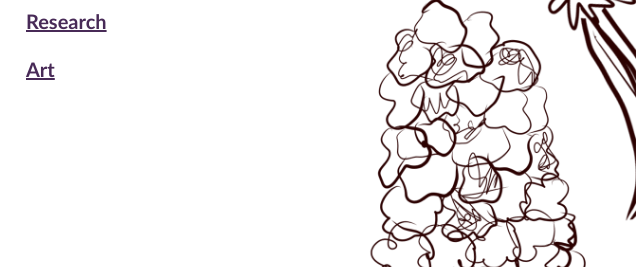
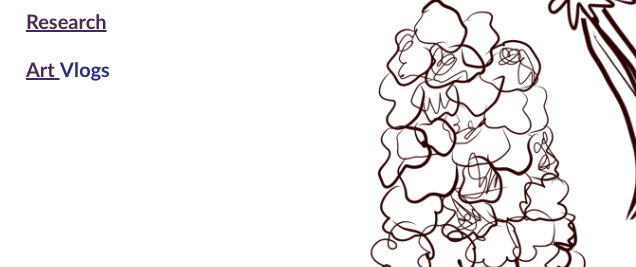
Before and after one commit to schatzju/schatzju.github.io_old, a plain HTML site: page index.html in a window 1280 px wide. Shown: the part 398-665 px from the top of the page, 644-1280 px from the left. Drawn offline with Linux system fonts and the light colour scheme; a web font is replaced by a local one.

Commit message:
Update index.html

```diff
--- a/index.html
+++ b/index.html
@@ -46,6 +46,8 @@
 
                 <div id="research_button";style="text-align: left;" class="header-button"> <u>Research </u></div>
                 <div id="art_button"; style="text-align: left;" class="header-button"> <u>Art </u></a>
+                <a href=" https://www.youtube.com/watch?v=lPHhQPCE8A4&list=PLQKdcWBkHsUsV85teRjXJ9hmfJ0zBt2JA">Vlogs </u></a>
+
             </th>
         </tr>
 </table>
```
